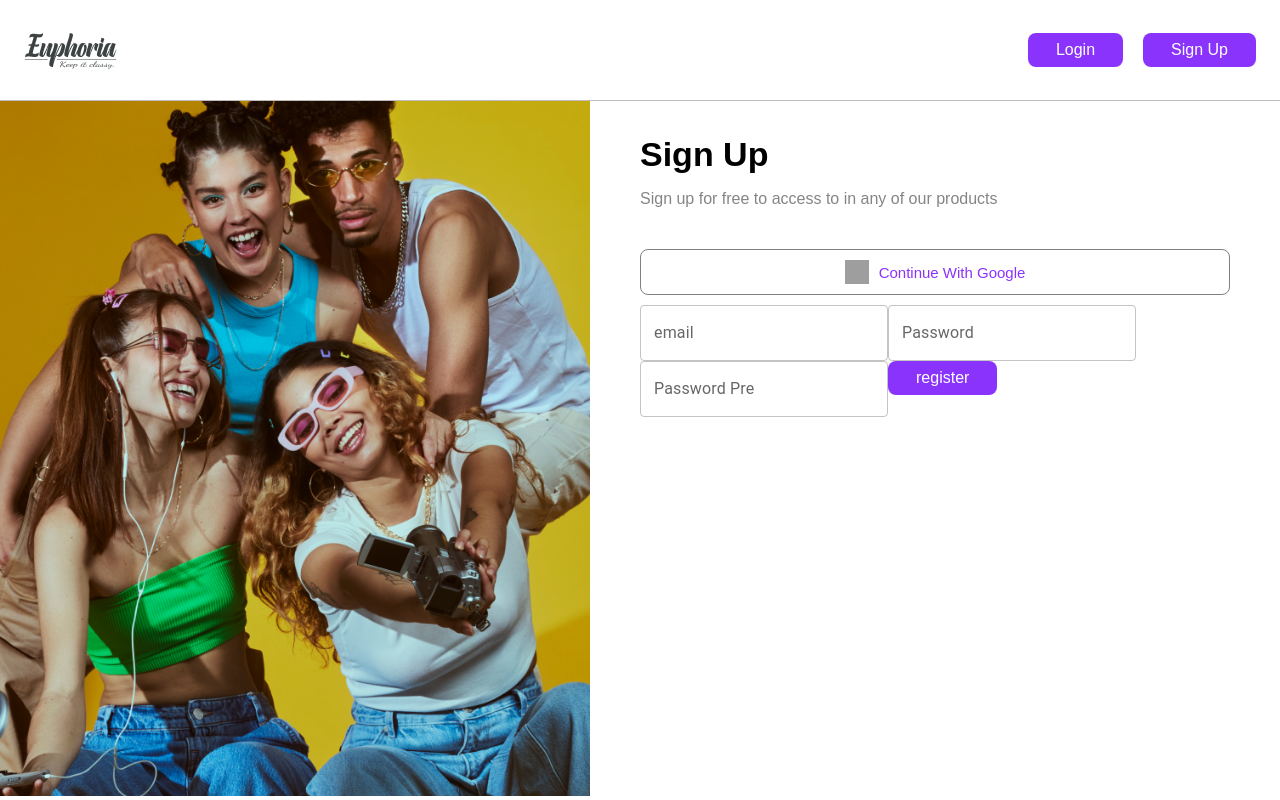
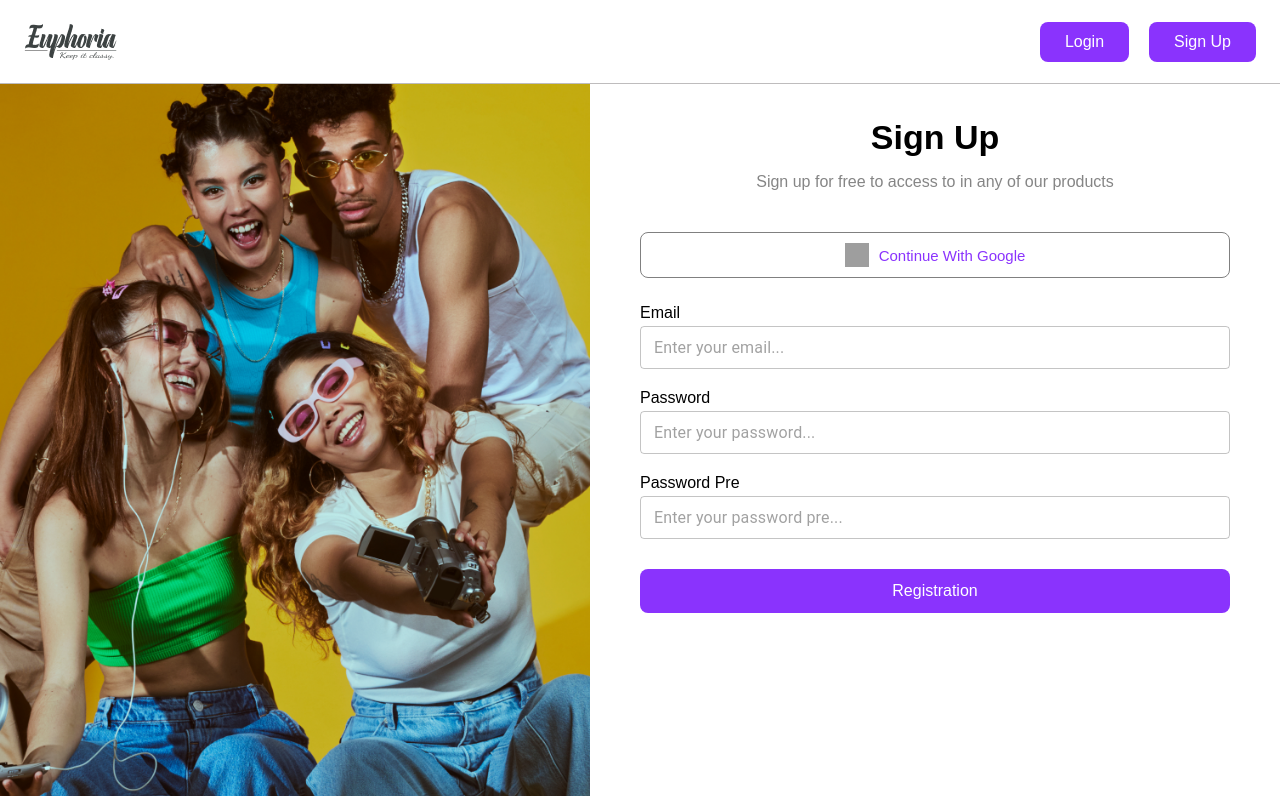
Before and after one commit to Alpen-Gold/test-sertificate-project, a React (Vite) app: page /login in a window 1280 px wide. Built offline with nearby package versions, Linux system fonts and the light colour scheme; grey boxes are pictures that could not be loaded.

Commit message:
edit home page

```diff
--- a/src/App.css
+++ b/src/App.css
@@ -15,7 +15,7 @@ a {
 }
 
 .all-button {
-  padding: 7px 27px;
+  padding: 10px 24px;
   border-radius: 8px;
   background-color: #8a33fd;
   border: 1px solid transparent;
--- a/src/components/Leyout.tsx
+++ b/src/components/Leyout.tsx
@@ -4,10 +4,8 @@ import AppBar from "@mui/material/AppBar";
 import Box from "@mui/material/Box";
 import { styled } from "@mui/material/styles";
 import Toolbar from "@mui/material/Toolbar";
-import IconButton from "@mui/material/IconButton";
 import Typography from "@mui/material/Typography";
 import Menu from "@mui/material/Menu";
-import MenuIcon from "@mui/icons-material/Menu";
 import Container from "@mui/material/Container";
 import Person2OutlinedIcon from "@mui/icons-material/Person2Outlined";
 import Button from "@mui/material/Button";
@@ -71,7 +69,6 @@ function Leyout() {
   const ref = React.useRef(null);
   const size = useSize(ref);
 
-  const [anchorElNav, setAnchorElNav] = React.useState(null);
   const [anchorElUser, setAnchorElUser] = React.useState(null);
   const [ekranSize, setEkranSize] = React.useState(size?.width);
 
@@ -79,19 +76,11 @@ function Leyout() {
     setEkranSize(size?.width);
   }, [size?.width]);
 
-  const handleOpenNavMenu = (event) => {
-    setAnchorElNav(event.currentTarget);
-  };
-
   const handleOpenUserMenu = (event) => {
     setAnchorElUser(event.currentTarget);
   };
 
   console.log(ekranSize, "salom");
-
-  const handleCloseNavMenu = () => {
-    setAnchorElNav(null);
-  };
 
   const handleCloseUserMenu = () => {
     setAnchorElUser(null);
@@ -121,43 +110,6 @@ function Leyout() {
               <img src={logo} alt="none" />
             </Box>
 
-            <Box sx={{ flexGrow: 1, display: { xs: "flex", md: "none" } }}>
-              <IconButton
-                size="large"
-                aria-label="account of current user"
-                aria-controls="menu-appbar"
-                aria-haspopup="true"
-                onClick={handleOpenNavMenu}
-                color="inherit"
-              >
-                <MenuIcon />
-              </IconButton>
-              <Menu
-                id="menu-appbar"
-                anchorEl={anchorElNav}
-                anchorOrigin={{
-                  vertical: "bottom",
-                  horizontal: "left",
-                }}
-                keepMounted
-                transformOrigin={{
-                  vertical: "top",
-                  horizontal: "left",
-                }}
-                open={Boolean(anchorElNav)}
-                onClose={handleCloseNavMenu}
-                sx={{
-                  display: { xs: "block", md: "none" },
-                }}
-              >
-                {pages.map((page) => (
-                  <MenuItem key={page} onClick={handleCloseNavMenu}>
-                    <Typography textAlign="center">{page}</Typography>
-                  </MenuItem>
-                ))}
-              </Menu>
-            </Box>
-
             <Box
               sx={{
                 flexGrow: 1,
@@ -168,7 +120,6 @@ function Leyout() {
               {pages.map((page: string, index) => (
                 <NavLink to={page.toLowerCase()} key={page}>
                   <Button
-                    onClick={handleCloseNavMenu}
                     className={index === activeButton ? "active_menu_btn " : ""}
                     sx={{
                       my: 2,
--- a/src/components/LoginLeyout.tsx
+++ b/src/components/LoginLeyout.tsx
@@ -3,7 +3,7 @@ import logoImg from "../assets/img/Logo.png";
 import signUpImg from "../assets/img/and-machines-vqTWfa4DjEk-unsplash 1.png";
 import axios from "axios";
 
-import { Container, TextField } from "@mui/material";
+import { Box, Container, TextField } from "@mui/material";
 import { useState } from "react";
 
 function Login() {
@@ -45,21 +45,31 @@ function Login() {
         </Container>
       </div>
 
-      <div style={{ display: "flex", alignItems: "start", gap: "50px" }}>
-        <div className="wrapperImg">
+      <Box
+        sx={{ display: { xs: "block", md: "flex" } }}
+        style={{ alignItems: "start", gap: "50px" }}
+      >
+        <Box
+          sx={{ display: { xs: "none", md: "block" } }}
+          className="wrapperImg"
+        >
           <img
             src={signUpImg}
             alt="none"
             style={{ minWidth: "100%", maxHeight: "100%", objectFit: "cover" }}
           />
-        </div>
+        </Box>
 
-        <div className="wrapperForm">
+        <Box
+          sx={{ margin: { xs: "50px", md: "0 50px 0 0" } }}
+          className="wrapperForm"
+        >
           <h3 className="signin_text">Sign Up</h3>
 
           <p
             style={{
               color: "rgba(102, 102, 102, 0.80)",
+              textAlign: "center",
             }}
           >
             Sign up for free to access to in any of our products{" "}
@@ -74,38 +84,44 @@ function Login() {
               Continue With Google
             </button>
 
-            <div>
+            <form style={{ marginTop: "16px" }}>
+              <div className="login_input">
+                <label htmlFor="email">Email</label>
                 <TextField
-                id="outlined-basic"
+                  id="email"
                   variant="outlined"
-                placeholder="salom"
-                label="email"
+                  placeholder="Enter your email..."
                   onChange={(e) => setRegisterEmail(e.target.value)}
                 />
+              </div>
 
+              <div className="login_input">
+                <label htmlFor="password">Password</label>
                 <TextField
-                id="outlined-basic"
+                  id="password"
                   variant="outlined"
-                placeholder="salom"
-                label="Password"
+                  placeholder="Enter your password..."
                   onChange={(e) => setRegisterPassword(e.target.value)}
                 />
+              </div>
 
+              <div className="login_input">
+                <label htmlFor="password Pre">Password Pre</label>
                 <TextField
-                id="outlined-basic"
+                  id="password Pre"
                   variant="outlined"
                   onChange={(e) => setRegisterPasswordPrev(e.target.value)}
-                placeholder="salom"
-                label="Password Pre"
+                  placeholder="Enter your password pre..."
                 />
+              </div>
 
-              <button className="all-button" onClick={ucerR}>
-                register
+              <button className="all-button register_btn" onClick={ucerR}>
+                Registration
               </button>
+            </form>
           </div>
-          </div>
-        </div>
-      </div>
+        </Box>
+      </Box>
     </AllStyleLogin>
   );
 }
@@ -118,9 +134,26 @@ const AllStyleLogin = styled.div`
     border-bottom: 1px solid #bebcbd;
   }
 
+  .register_btn {
+    margin-top: 10px;
+    padding: 12px;
+    width: 100%;
+  }
+
+  .css-1t8l2tu-MuiInputBase-input-MuiOutlinedInput-input {
+    padding: 10px 14px;
+  }
+
+  .login_input {
+    display: flex;
+    flex-direction: column;
+    margin-bottom: 20px;
+    gap: 4px;
+  }
+
   .cards_elements {
     width: 100%;
-    min-height: 100px;
+    min-height: 83px;
     display: flex;
     justify-content: space-between;
     align-items: center;
@@ -136,13 +169,11 @@ const AllStyleLogin = styled.div`
 
   .wrapperImg {
     flex: 1;
-    height: calc(100vh - 105px) !important;
+    height: calc(100vh - 88px) !important;
   }
 
   .wrapperForm {
     flex: 1;
-    margin-right: 50px;
-    // background-color: red;
   }
 
   .wrapper_btn {
@@ -184,5 +215,6 @@ const AllStyleLogin = styled.div`
     font-weight: 600;
     color: black;
     margin-bottom: 0;
+    text-align: center;
   }
 `;
```
Lines whose indentation alone changed are shown as unchanged.
